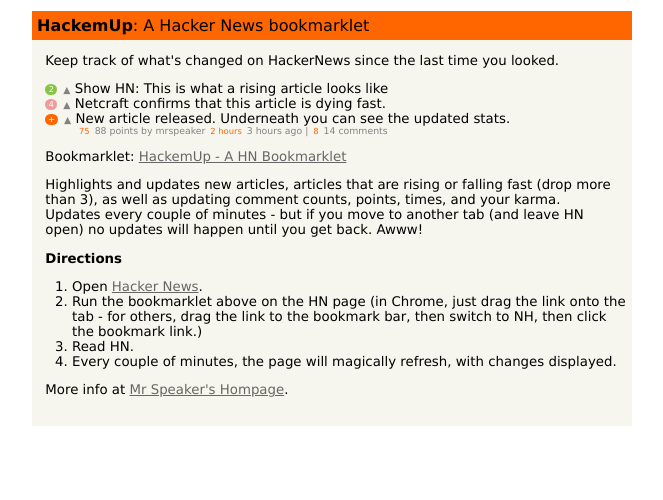
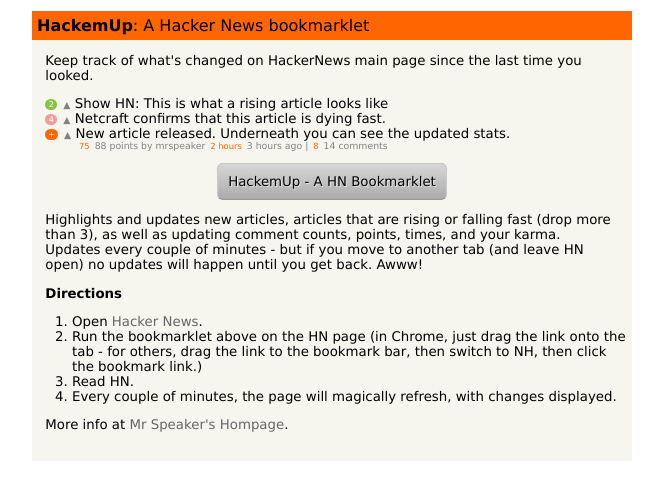
Before and after one commit to mrspeaker/HackemUp, a plain HTML site: page index.html in a window 1280 px wide. Shown: the whole page, without its empty margins (308-971 px from the left). Drawn offline with Linux system fonts and the light colour scheme.

Commit message:
Handle ajax load error. General awaiting-the-public clean up

```diff
--- a/hackem.js
+++ b/hackem.js
@@ -28,7 +28,7 @@
         hnuBase + "hackemup.js",
         hnuBase + "hackemtimer.js"
     ],
-    ready : function(){
+    ready : function() {
 
         // Only works on the main page
         var loc = window.document.location;
--- a/index.html
+++ b/index.html
@@ -26,6 +26,7 @@
         }
         a{
             color: #666;
+            text-decoration: none;
         }
         .hnu {
           font-size:0.9em;
@@ -62,13 +63,34 @@
         .indent {
             margin-left: 40px;
         }
+
+        .bigbutton {
+            -webkit-border-radius: 6px;
+            -moz-border-radius: 6px;
+            border-radius: 6px;
+            border:1px solid #d4d4d4;
+            padding: 10px;
+            font-family: verdana;
+            color:#000;
+            text-shadow:1px 1px 0 rgba(255,255,255,0.6);
+            border-color:#c9c9c9;
+            border-bottom-color:#9a9a9a;
+            background:#d7d7d7;
+            background:-webkit-gradient(linear,left top,left bottom,from(#d7d7d7),to(#ababab));
+            background:-moz-linear-gradient(top,#d7d7d7,#ababab);
+        }
+        .buttonholder {
+            text-align: center;
+            padding: 10px;
+        }
+
     </style>
 </head>
 <body>
     <div id="container">
         <h1><strong>HackemUp</strong>: A Hacker News bookmarklet</h1>
         <p>
-            Keep track of what's changed on HackerNews since the last time you looked.
+            Keep track of what's changed on HackerNews main page since the last time you looked.
         </p>
         <p>
             <span class="hnu hnu-up">2</span><span class="hnu-comments">&#x25B2;</span> Show HN: This is what a rising article looks like<br/>
@@ -84,8 +106,9 @@
             </div>
 
         </p>
-        <p>
-            Bookmarklet: <a
+        <p class="buttonholder">
+            <a
+                class="bigbutton"
                 title="Hackem Up: a HackerNews bookmarklet"
                 href="javascript:(function(){window.hnuBase='https://github.com/mrspeaker/HackemUp/raw/master/';var a=document.getElementsByTagName('head')[0],b=document.createElement('script');b.type='text/javascript';b.src=hnuBase+'hackem.js?'+Math.floor(Math.random()*99999);a.appendChild(b);})(); void 0" target="_blank">
                 HackemUp - A HN Bookmarklet
```
Also changed, not shown: hackemtimer.js (+7 -2 lines), hackemup.js (+17 -5 lines), 1 other file.
